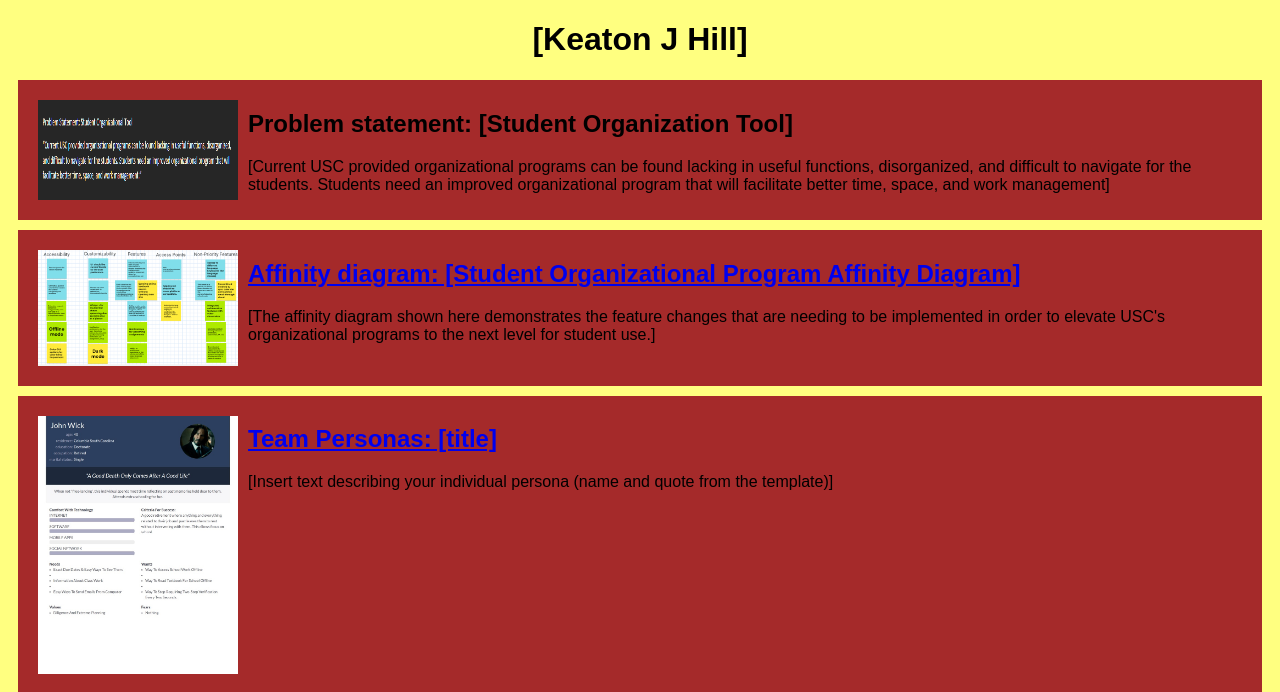
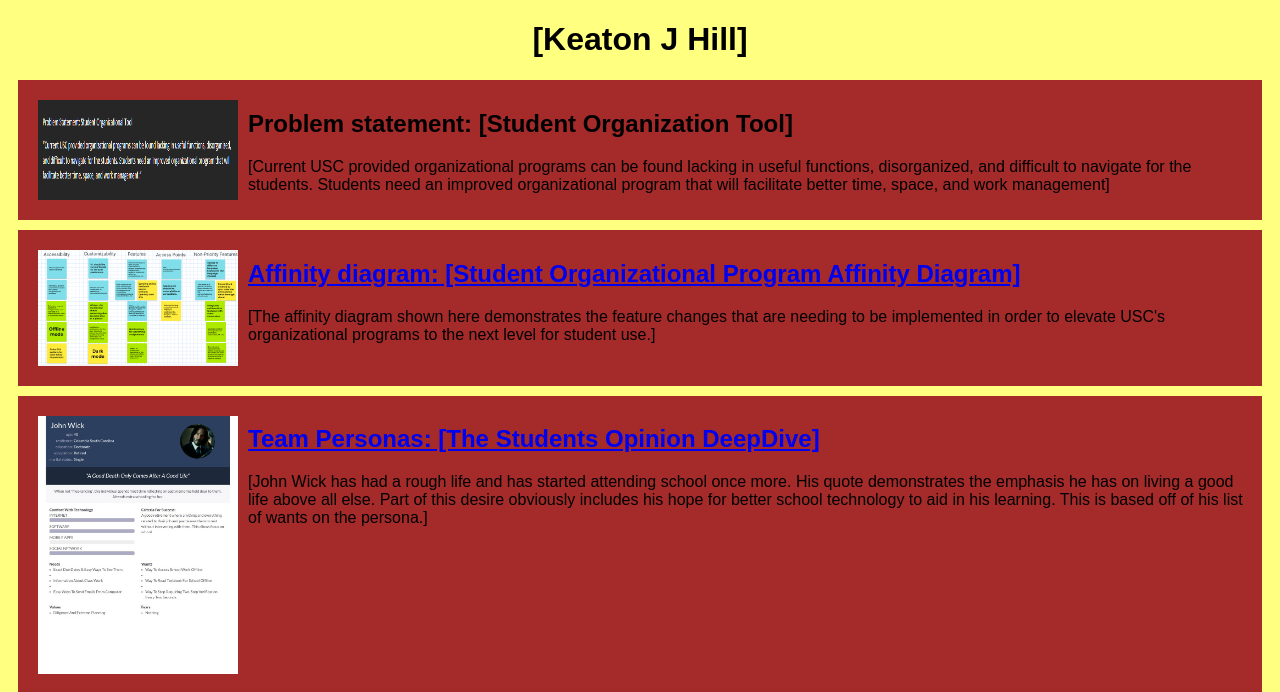
Before and after one commit to KeatonUofSC/KeatonUofSC.github.io, a plain HTML site: page index.html in a window 1280 px wide. Shown: the top 692 px of the page. Drawn offline with Linux system fonts and the light colour scheme.

Commit message:
Update index.html

```diff
--- a/index.html
+++ b/index.html
@@ -32,9 +32,10 @@
 <section class="assign">
 <img src="images/my-persona.jpg" />
 <section class="assign-det">
-<a href="files/all-personas.pdf"><h2>Team Personas: [title]</h2></a>
+<a href="files/all-personas.pdf"><h2>Team Personas: [The Students Opinion DeepDive]</h2></a>
 <p>
-[Insert text describing your individual persona (name and quote from the template)]
+[John Wick has had a rough life and has started attending school once more. His quote demonstrates the emphasis he has on living a good life above all else.
+ Part of this desire obviously includes his hope for better school technology to aid in his learning. This is based off of his list of wants on the persona.]
 </p>
 </section>
 </section>
```
